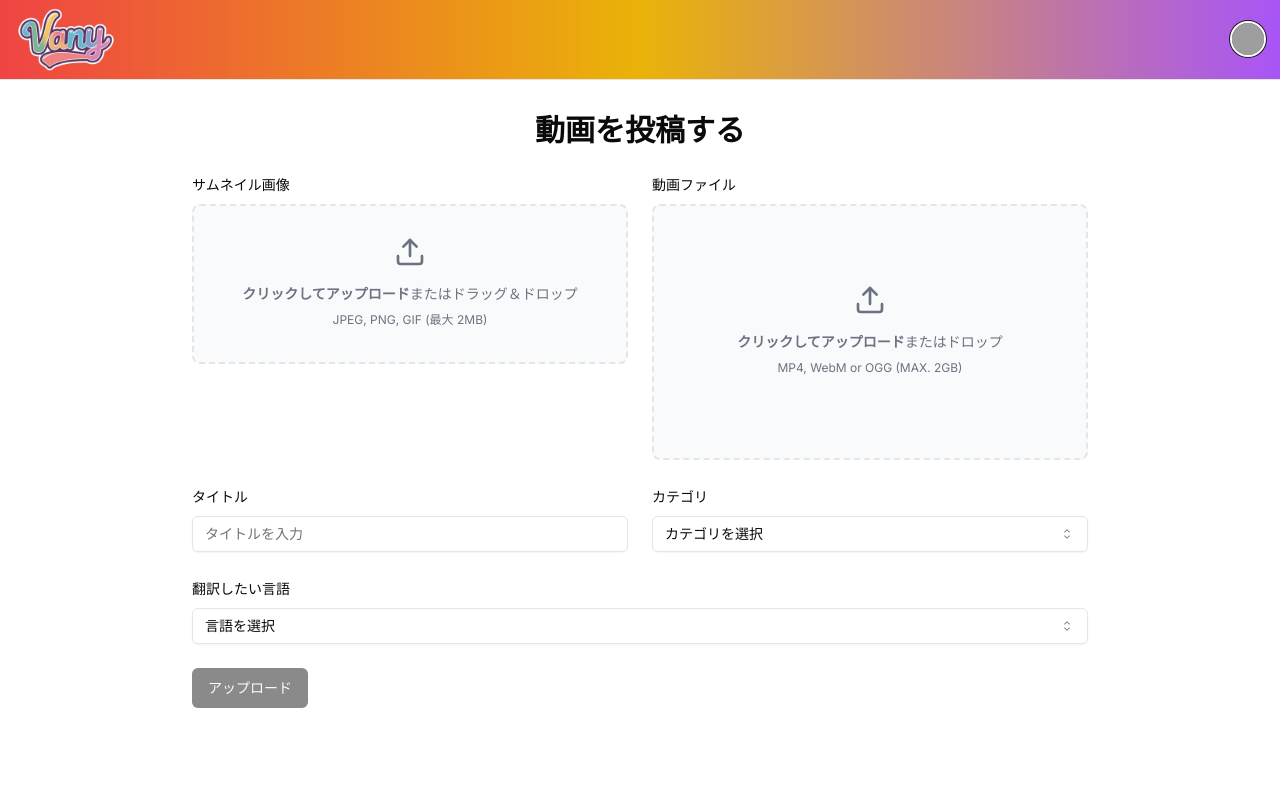
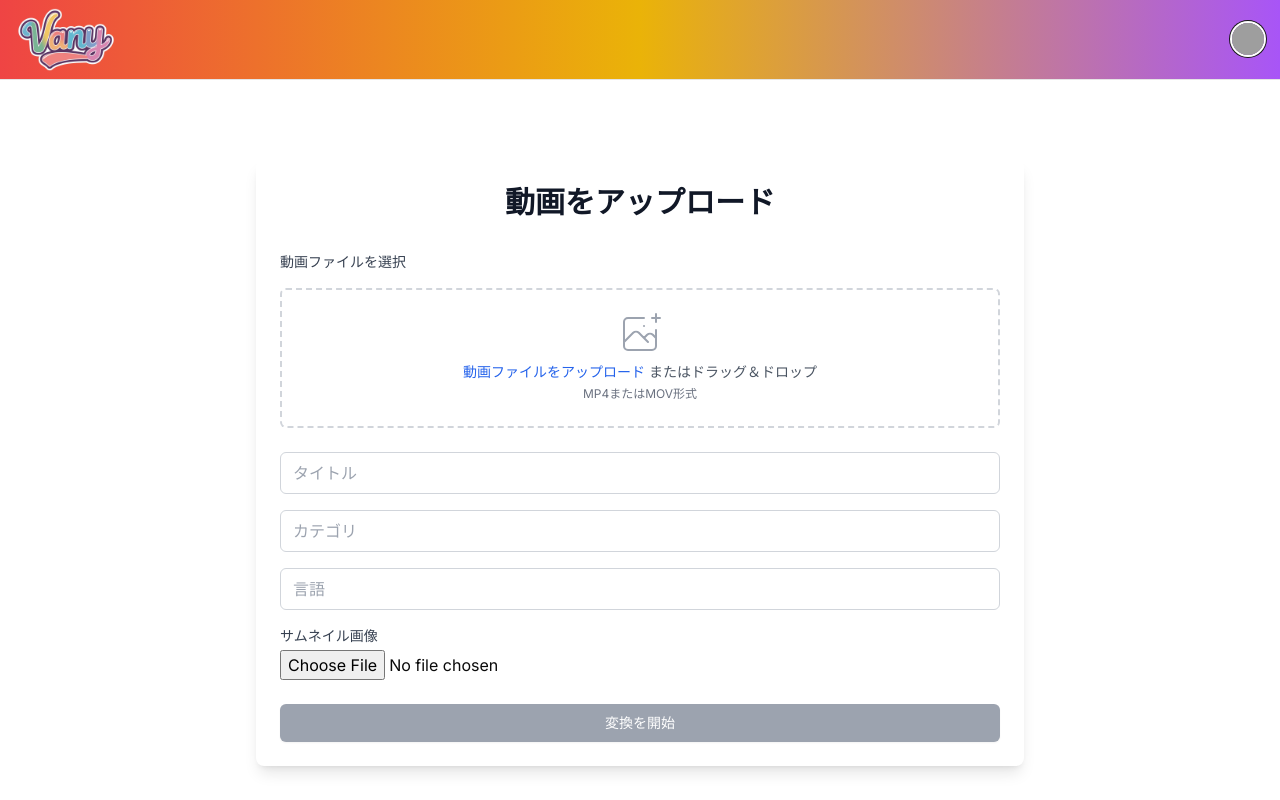
Before and after one commit to jphacks/tk_2408, a Next.js app in the folder frontend/: page /upload in a window 1280 px wide. Before the commit this address had no page. Built offline with nearby package versions, Linux system fonts and the light colour scheme; grey boxes are pictures that could not be loaded.

Commit message:
flaskへのアップロード処理の追加

```diff
--- a/frontend/app/upload/page.tsx
+++ b/frontend/app/upload/page.tsx
@@ -1,316 +1,296 @@
 "use client";
+import { useState } from "react";
+import { Upload, PlayCircle, RefreshCcw } from "lucide-react";
+import { useRouter } from "next/navigation";
+import Header from "@/components/Header";
 
-import { useEffect, useState } from "react";
-import { useRouter } from "next/navigation";
-import { Upload, X } from "lucide-react";
-
-import { Button } from "@/components/ui/button";
-import { Input } from "@/components/ui/input";
-import Modal from "@/components/Modal";
-import { Label } from "@/components/ui/label";
-import {
-  Select,
-  SelectContent,
-  SelectItem,
-  SelectTrigger,
-  SelectValue,
-} from "@/components/ui/select";
-import Header from "@/components/Header";
-import axios from "axios";
 export default function UploadPage() {
-  const [file, setFile] = useState<File | null>(null);
+  const [file, setFile] = useState(null);
+  const [isUploading, setIsUploading] = useState(false);
+  const [progress, setProgress] = useState(0);
+  const [error, setError] = useState("");
+  const [processedVideoUrl, setProcessedVideoUrl] = useState("");
+  const [isProcessing, setIsProcessing] = useState(false);
   const [title, setTitle] = useState("");
-  const [username, setUsername] = useState("");
-  const [description, setDescription] = useState("");
   const [category, setCategory] = useState("");
-  const [isUploading, setIsUploading] = useState(false);
   const [language, setLanguage] = useState("");
-  const [tags, setTags] = useState("");
-  const [thumbnail, setThumbnail] = useState<File | null>(null);
-  const [modalState, setModalState] = useState({
-    isOpen: false,
-    title: "",
-    message: "",
-  });
+  const [thumbnail, setThumbnail] = useState(null);
   const router = useRouter();
-
-  useEffect(() => {
-    // Check for userId or vtubeId in localStorage
-    const userId = localStorage.getItem("userId");
-    const vtubeId = localStorage.getItem("channelId");
-
-    if (!userId && !vtubeId) {
-      // Redirect to login page if neither exists
-      router.push("/login");
-      return;
+  const handleFileChange = (e) => {
+    const selectedFile = e.target.files[0];
+    if (
+      selectedFile &&
+      (selectedFile.type === "video/mp4" ||
+        selectedFile.type === "video/quicktime")
+    ) {
+      setFile(selectedFile);
+      setError("");
+    } else {
+      setError("対応している動画形式は MP4 または MOV のみです");
+      setFile(null);
     }
-  }, [router]);
-
-  const handleFileChange = (e: React.ChangeEvent<HTMLInputElement>) => {
-    if (e.target.files && e.target.files[0]) {
-      setFile(e.target.files[0]);
+  };
+  const handleThumbnailChange = (e) => {
+    const selectedFile = e.target.files[0];
+    if (selectedFile && selectedFile.type.startsWith("image/")) {
+      setThumbnail(selectedFile);
+      setError("");
+    } else {
+      setError("サムネイル画像は画像ファイルである必要があります");
+      setThumbnail(null);
     }
   };
 
-  const handleThumbnailChange = (e: React.ChangeEvent<HTMLInputElement>) => {
-    if (e.target.files && e.target.files[0]) {
-      setThumbnail(e.target.files[0]);
+  const handleSubmit = async (e) => {
+    e.preventDefault();
+    if (!file) return;
+
+    setIsUploading(true);
+    setIsProcessing(true);
+    setError("");
+
+    const formData = new FormData();
+    formData.append("video", file);
+
+    try {
+      // Flask エンドポイントへの送信
+      const flaskResponse = await fetch("http://127.0.0.1:5000/upload", {
+        method: "POST",
+        body: formData,
+      });
+
+      const flaskData = await flaskResponse.json();
+
+      if (flaskResponse.ok) {
+        setProcessedVideoUrl(
+          `http://127.0.0.1:5000/download/${flaskData.output_path
+            .split("/")
+            .pop()}`
+        );
+
+        // PHP エンドポイントへの送信
+        const phpFormData = new FormData();
+        phpFormData.append("video", file);
+        phpFormData.append("title", title);
+        phpFormData.append("category", category);
+        phpFormData.append("language", language);
+        if (thumbnail) {
+          phpFormData.append("thumbnail", thumbnail);
+        }
+
+        const phpResponse = await fetch(
+          "https://devesion.main.jp/jphacks/api/main.php",
+          {
+            method: "POST",
+            body: phpFormData,
+          }
+        );
+
+        const phpData = await phpResponse.json();
+
+        if (!phpResponse.ok) {
+          throw new Error(phpData.error || "PHPサーバーでエラーが発生しました");
+        }
+      } else {
+        throw new Error(
+          flaskData.error || "Flaskサーバーでエラーが発生しました"
+        );
+      }
+    } catch (error) {
+      setError(error.message);
+    } finally {
+      setIsUploading(false);
+      setIsProcessing(false);
     }
   };
 
-  const handleUpload = async (e: React.FormEvent) => {
-    e.preventDefault();
-    if (!file || !thumbnail) {
-      setModalState({
-        isOpen: true,
-        title: "エラー",
-        message:
-          "動画ファイルとサムネイル画像の両方をアップロードしてください。",
-      });
-      return;
-    }
-
-    setIsUploading(true);
-
-    const formData = new FormData();
-    formData.append("post_movie", "");
-    formData.append("title", title);
-    formData.append("language", language);
-    formData.append("tags", tags);
-    formData.append("movie", file);
-    formData.append("thumbnail", thumbnail);
-    formData.append("category", category);
-
-    // localStorageからchannel_idを取得
-    const channelId = localStorage.getItem("channelId");
-    if (!channelId) {
-      setModalState({
-        isOpen: true,
-        title: "エラー",
-        message: "チャンネルIDが見つかりません。ログインしてください。",
-      });
-      setIsUploading(false);
-      return;
-    }
-    formData.append("channel_id", channelId);
-
-    try {
-      const response = await axios.post(
-        "https://devesion.main.jp/jphacks/api/main.php",
-        formData,
-        {
-          headers: {
-            "Content-Type": "multipart/form-data",
-          },
-        }
-      );
-      if (response.data.error) {
-        setModalState({
-          isOpen: true,
-          title: "エラー",
-          message: "エラー: " + response.data.error,
-        });
-      } else if (response.data.success) {
-        setModalState({
-          isOpen: true,
-          title: "成功",
-          message: "アップロード成功！",
-        });
-      } else {
-        setModalState({
-          isOpen: true,
-          title: "警告",
-          message: "不明なレスポンス。サーバーの応答を確認してください。",
-        });
-      }
-      setIsUploading(false);
-    } catch (error) {
-      console.error("Upload failed:", error);
-      setModalState({
-        isOpen: true,
-        title: "エラー",
-        message: "アップロードに失敗しました。",
-      });
-      setIsUploading(false);
-    }
-  };
-  const handleGoHome = () => {
+  const handleTop = () => {
     router.push("/");
   };
 
+  const handleReset = () => {
+    setFile(null);
+    setProcessedVideoUrl("");
+    setError("");
+    setProgress(0);
+  };
   return (
     <div className="min-h-screen bg-background">
       <Header />
-      <main className="container mx-auto px-4 sm:px-6 lg:px-8 py-8">
-        <h1 className="text-3xl font-bold mb-6 text-center">動画を投稿する</h1>
-        <form onSubmit={handleUpload} className="space-y-6 max-w-4xl mx-auto">
-          <div className="grid grid-cols-1 md:grid-cols-2 gap-6">
-            <div className="space-y-2">
-              <Label htmlFor="thumbnail">サムネイル画像</Label>
-              <div className="flex items-center justify-center w-full">
+      <div className="max-w-3xl mx-auto py-8 px-4 lg:px-0 mt-12">
+        <div className="bg-white rounded-lg shadow-lg p-6">
+          <h1 className="text-3xl font-bold text-center text-gray-900 mb-8">
+            動画をアップロード
+          </h1>
+
+          {!processedVideoUrl ? (
+            <form onSubmit={handleSubmit} className="space-y-6">
+              <div className="space-y-4">
+                <label className="block text-sm font-medium text-gray-700">
+                  動画ファイルを選択
+                </label>
+                <div className="mt-1 flex justify-center px-6 pt-5 pb-6 border-2 border-gray-300 border-dashed rounded-md">
+                  <div className="space-y-1 text-center">
+                    <svg
+                      className="mx-auto h-12 w-12 text-gray-400"
+                      stroke="currentColor"
+                      fill="none"
+                      viewBox="0 0 48 48"
+                      aria-hidden="true"
+                    >
+                      <path
+                        d="M28 8H12a4 4 0 00-4 4v20m32-12v8m0 0v8a4 4 0 01-4 4H12a4 4 0 01-4-4v-4m32-4l-3.172-3.172a4 4 0 00-5.656 0L28 28M8 32l9.172-9.172a4 4 0 015.656 0L28 28m0 0l4 4m4-24h8m-4-4v8m-12 4h.02"
+                        strokeWidth={2}
+                        strokeLinecap="round"
+                        strokeLinejoin="round"
+                      />
+                    </svg>
+                    <div className="flex text-sm text-gray-600">
                       <label
-                  htmlFor="thumbnail"
-                  className="flex flex-col items-center justify-center w-full h-40 border-2 border-dashed rounded-lg cursor-pointer bg-gray-50 dark:hover:bg-gray-800 dark:bg-gray-700 hover:bg-gray-100 dark:border-gray-600 dark:hover:border-gray-500 dark:hover:bg-gray-600 transition duration-300 ease-in-out"
+                        htmlFor="file-upload"
+                        className="relative cursor-pointer bg-white rounded-md font-medium text-blue-600 hover:text-blue-500 focus-within:outline-none focus-within:ring-2 focus-within:ring-offset-2 focus-within:ring-blue-500"
                       >
-                  {thumbnail ? (
-                    <div className="relative w-full h-full">
-                      <img
-                        src={URL.createObjectURL(thumbnail)}
-                        alt="Thumbnail preview"
-                        className="w-full h-full object-cover rounded-lg"
+                        <span>動画ファイルをアップロード</span>
+                        <input
+                          id="file-upload"
+                          name="file-upload"
+                          type="file"
+                          className="sr-only"
+                          onChange={handleFileChange}
+                          accept="video/mp4,video/quicktime"
                         />
-                      <div className="absolute inset-0 flex items-center justify-center bg-black bg-opacity-50 opacity-0 hover:opacity-100 transition-opacity duration-300">
-                        <p className="text-white text-sm">クリックして変更</p>
+                      </label>
+                      <p className="pl-1">またはドラッグ＆ドロップ</p>
+                    </div>
+                    <p className="text-xs text-gray-500">MP4またはMOV形式</p>
                   </div>
                 </div>
-                  ) : (
-                    <div className="flex flex-col items-center justify-center pt-5 pb-6">
-                      <Upload className="w-8 h-8 mb-4 text-gray-500 dark:text-gray-400" />
-                      <p className="mb-2 text-sm text-gray-500 dark:text-gray-400">
-                        <span className="font-semibold">
-                          クリックしてアップロード
-                        </span>
-                        またはドラッグ＆ドロップ
+                {file && (
+                  <p className="mt-2 text-sm text-gray-500">
+                    選択されたファイル: {file.name}
                   </p>
-                      <p className="text-xs text-gray-500 dark:text-gray-400">
-                        JPEG, PNG, GIF (最大 2MB)
-                      </p>
+                )}
+              </div>
+
+              <div className="space-y-4">
+                <input
+                  type="text"
+                  placeholder="タイトル"
+                  value={title}
+                  onChange={(e) => setTitle(e.target.value)}
+                  className="w-full px-3 py-2 border border-gray-300 rounded-md"
+                />
+                <input
+                  type="text"
+                  placeholder="カテゴリ"
+                  value={category}
+                  onChange={(e) => setCategory(e.target.value)}
+                  className="w-full px-3 py-2 border border-gray-300 rounded-md"
+                />
+                <input
+                  type="text"
+                  placeholder="言語"
+                  value={language}
+                  onChange={(e) => setLanguage(e.target.value)}
+                  className="w-full px-3 py-2 border border-gray-300 rounded-md"
+                />
+                <div>
+                  <label className="block text-sm font-medium text-gray-700">
+                    サムネイル画像
+                  </label>
+                  <input
+                    type="file"
+                    onChange={handleThumbnailChange}
+                    accept="image/*"
+                    className="mt-1"
+                    required
+                  />
+                </div>
+              </div>
+
+              {error && (
+                <div className="rounded-md bg-red-50 p-4">
+                  <div className="flex">
+                    <div className="ml-3">
+                      <h3 className="text-sm font-medium text-red-800">
+                        エラーが発生しました
+                      </h3>
+                      <div className="mt-2 text-sm text-red-700">
+                        <p>{error}</p>
+                      </div>
+                    </div>
+                  </div>
                 </div>
               )}
-                  <Input
-                    id="thumbnail"
-                    type="file"
-                    accept="image/jpeg,image/png,image/gif"
-                    className="hidden"
-                    onChange={handleThumbnailChange}
-                    required
-                  />
-                </label>
+
+              <button
+                type="submit"
+                disabled={!file || isUploading}
+                className={`w-full flex justify-center py-2 px-4 border border-transparent rounded-md shadow-sm text-sm font-medium text-white ${
+                  !file || isUploading
+                    ? "bg-gray-400 cursor-not-allowed"
+                    : "bg-blue-600 hover:bg-blue-700 focus:outline-none focus:ring-2 focus:ring-offset-2 focus:ring-blue-500"
+                }`}
+              >
+                {isUploading ? (
+                  <div className="flex items-center">
+                    <RefreshCcw className="animate-spin -ml-1 mr-3 h-5 w-5 text-white" />
+                    処理中...
                   </div>
-              {thumbnail && (
-                <div className="flex items-center justify-between p-2 mt-2 bg-gray-100 rounded">
-                  <span className="text-sm truncate">{thumbnail.name}</span>
-                  <Button
-                    type="button"
-                    variant="ghost"
-                    size="sm"
-                    onClick={() => setThumbnail(null)}
+                ) : (
+                  "変換を開始"
+                )}
+              </button>
+            </form>
+          ) : (
+            <div className="space-y-6">
+              <div className="aspect-w-16 aspect-h-9">
+                <video
+                  className="rounded-lg w-full"
+                  controls
+                  src={processedVideoUrl}
                 >
-                    <X className="h-4 w-4" />
-                  </Button>
+                  お使いのブラウザは動画の再生に対応していません。
+                </video>
+              </div>
+
+              <div className="flex space-x-4">
+                <a
+                  href={processedVideoUrl}
+                  download
+                  className="flex-1 flex justify-center py-2 px-4 border border-transparent rounded-md shadow-sm text-sm font-medium text-white bg-green-600 hover:bg-green-700 focus:outline-none focus:ring-2 focus:ring-offset-2 focus:ring-green-500"
+                >
+                  <PlayCircle className="-ml-1 mr-2 h-5 w-5" />
+                  ダウンロード
+                </a>
+                <button
+                  onClick={handleTop}
+                  className="flex-1 flex justify-center py-2 px-4 border border-transparent rounded-md shadow-sm text-sm font-medium text-white bg-blue-600 hover:bg-blue-700 focus:outline-none focus:ring-2 focus:ring-offset-2 focus:ring-blue-500"
+                >
+                  <RefreshCcw className="-ml-1 mr-2 h-5 w-5" />
+                  トップへ
+                </button>
+              </div>
             </div>
           )}
+
+          {isProcessing && (
+            <div className="mt-6">
+              <div className="relative pt-1">
+                <div className="overflow-hidden h-2 mb-4 text-xs flex rounded bg-blue-200">
+                  <div
+                    className="shadow-none flex flex-col text-center whitespace-nowrap text-white justify-center bg-blue-500"
+                    style={{ width: `${progress}%` }}
+                  ></div>
                 </div>
-            <div className="space-y-2">
-              <Label htmlFor="file">動画ファイル</Label>
-              <div className="flex items-center justify-center w-full">
-                <label
-                  htmlFor="file"
-                  className="flex flex-col items-center justify-center w-full h-40 md:h-64 border-2 border-dashed rounded-lg cursor-pointer bg-gray-50 dark:hover:bg-bray-800 dark:bg-gray-700 hover:bg-gray-100 dark:border-gray-600 dark:hover:border-gray-500 dark:hover:bg-gray-600"
-                >
-                  <div className="flex flex-col items-center justify-center pt-5 pb-6">
-                    <Upload className="w-8 h-8 mb-4 text-gray-500 dark:text-gray-400" />
-                    <p className="mb-2 text-sm text-gray-500 dark:text-gray-400">
-                      <span className="font-semibold">
-                        クリックしてアップロード
-                      </span>
-                      またはドロップ
-                    </p>
-                    <p className="text-xs text-gray-500 dark:text-gray-400">
-                      MP4, WebM or OGG (MAX. 2GB)
-                    </p>
+                <div className="text-center text-sm text-gray-600">
+                  音声を処理中...
                 </div>
-                  <Input
-                    id="file"
-                    type="file"
-                    accept="video/*"
-                    className="hidden"
-                    onChange={handleFileChange}
-                  />
-                </label>
               </div>
-              {file && (
-                <div className="flex items-center justify-between p-2 mt-2 bg-gray-100 rounded">
-                  <span className="text-sm truncate">{file.name}</span>
-                  <Button
-                    type="button"
-                    variant="ghost"
-                    size="sm"
-                    onClick={() => setFile(null)}
-                  >
-                    <X className="h-4 w-4" />
-                  </Button>
             </div>
           )}
         </div>
       </div>
-
-          <div className="grid grid-cols-1 md:grid-cols-2 gap-6">
-            <div className="space-y-2">
-              <Label htmlFor="title">タイトル</Label>
-              <Input
-                id="title"
-                value={title}
-                onChange={(e) => setTitle(e.target.value)}
-                placeholder="タイトルを入力"
-                required
-              />
-            </div>
-            <div className="space-y-2">
-              <Label htmlFor="category">カテゴリ</Label>
-              <Select value={category} onValueChange={setCategory}>
-                <SelectTrigger>
-                  <SelectValue placeholder="カテゴリを選択" />
-                </SelectTrigger>
-                <SelectContent>
-                  <SelectItem value="entertainment">
-                    エンターテイメント
-                  </SelectItem>
-                  <SelectItem value="education">教育</SelectItem>
-                  <SelectItem value="sports">スポーツ</SelectItem>
-                  <SelectItem value="technology">テクノロジー</SelectItem>
-                  <SelectItem value="music">音楽</SelectItem>
-                </SelectContent>
-              </Select>
-            </div>
-          </div>
-
-          <div className="space-y-2">
-            <Label htmlFor="language">翻訳したい言語</Label>
-            <Select value={language} onValueChange={setLanguage}>
-              <SelectTrigger>
-                <SelectValue placeholder="言語を選択" />
-              </SelectTrigger>
-              <SelectContent>
-                <SelectItem value="japanese">日本語</SelectItem>
-                <SelectItem value="english">英語</SelectItem>
-                <SelectItem value="chinese">中国語</SelectItem>
-                <SelectItem value="korean">韓国語</SelectItem>
-              </SelectContent>
-            </Select>
-          </div>
-
-          <Button
-            type="submit"
-            disabled={!file || isUploading}
-            className="w-full md:w-auto"
-          >
-            {isUploading ? "アップロード中..." : "アップロード"}
-          </Button>
-        </form>
-      </main>
-      <Modal
-        isOpen={modalState.isOpen}
-        onClose={() => setModalState({ ...modalState, isOpen: false })}
-        title={modalState.title}
-        message={modalState.message}
-      >
-        {modalState.title === "成功" && (
-          <Button onClick={handleGoHome} className="mt-4">
-            ホームへ戻る
-          </Button>
-        )}
-      </Modal>
     </div>
   );
 }
```
Also changed, not shown: 1 other file (tests, documents, lock files or other folders). Lines whose indentation alone changed are shown as unchanged.
